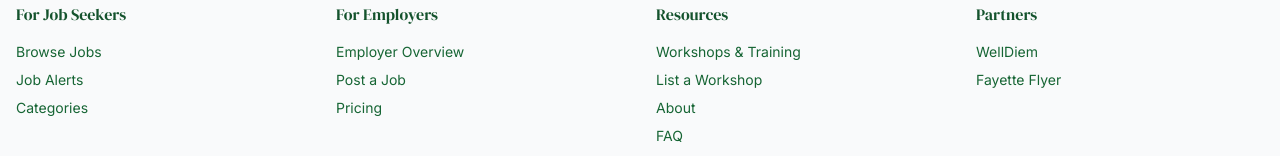
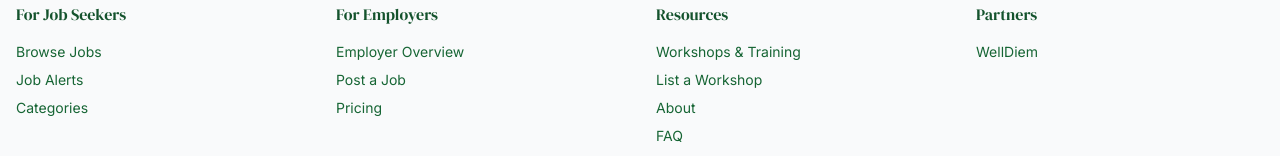
Before and after one commit to stroudcr/playindirtjobs, a Next.js app: page / in a window 1280 px wide. Shown: the part 4605-4761 px from the top of the page. Built offline with nearby package versions, Linux system fonts and the light colour scheme; no server answers; the database is empty.

Commit message:
Remove Fayette Flyer footer partner link

```diff
--- a/components/Footer.tsx
+++ b/components/Footer.tsx
@@ -152,16 +152,6 @@
                   WellDiem
                 </a>
               </li>
-              <li>
-                <a
-                  href="https://www.fayetteflyer.com"
-                  target="_blank"
-                  rel="noopener noreferrer"
-                  className="hover:text-primary transition-colors"
-                >
-                  Fayette Flyer
-                </a>
-              </li>
             </ul>
           </div>
         </div>
```
